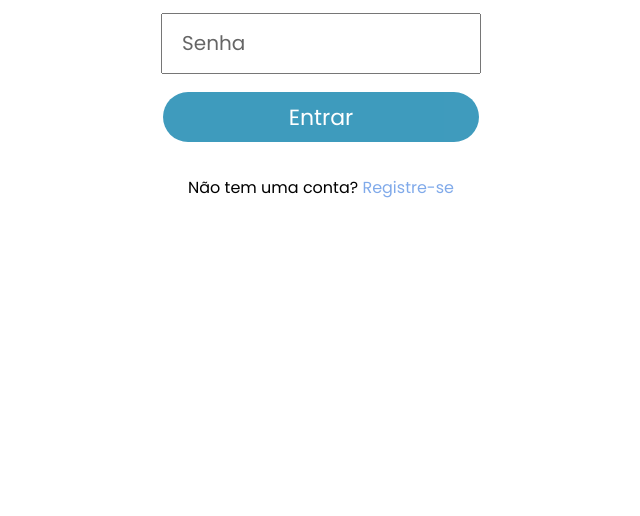
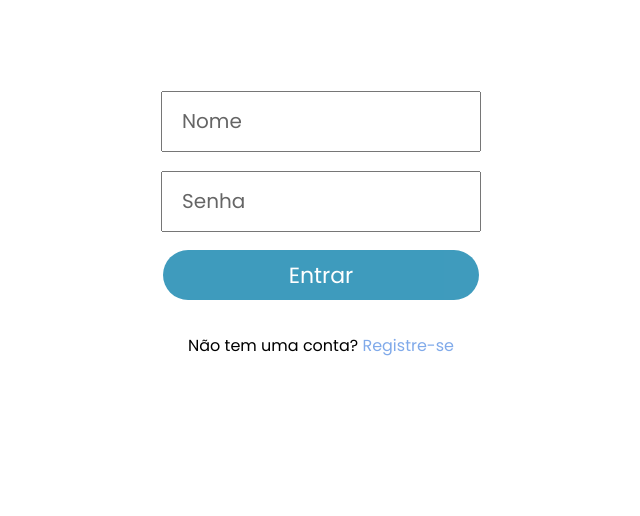
Before and after one commit to MountainClimber0/noFap, a plain HTML site: page login.html in a window 1280 px wide. Shown: the part 284-800 px from the top of the page, without its empty margins (319-959 px from the left). Drawn offline with Linux system fonts and the light colour scheme; files whose address does not match are found by name.

Commit message:
Add body.css to html

```diff
--- a/login.html
+++ b/login.html
@@ -4,6 +4,7 @@
     <meta charset="UTF-8" />
     <meta http-equiv="X-UA-Compatible" content="IE=edge" />
     <meta name="viewport" content="width=device-width, initial-scale=1.0" />
+    <link rel="stylesheet" href="./styles/body.css" />
     <link rel="stylesheet" href="styles/style.css" />
 
     <title>Nofap | Login</title>
```
Also changed, not shown: signUp.html (+1 -0 lines).
